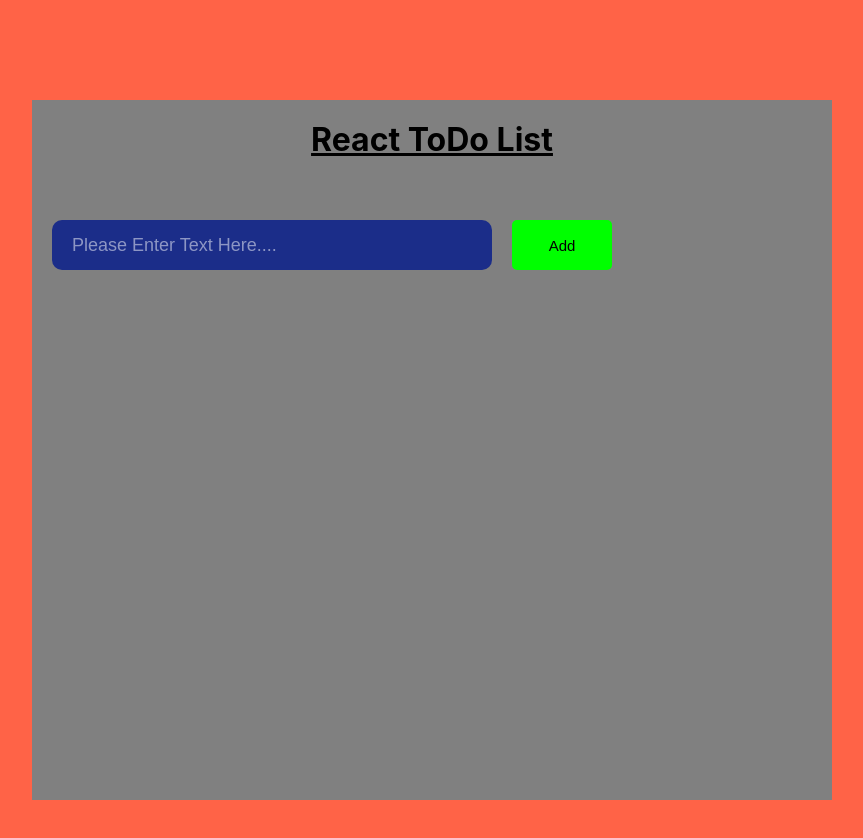
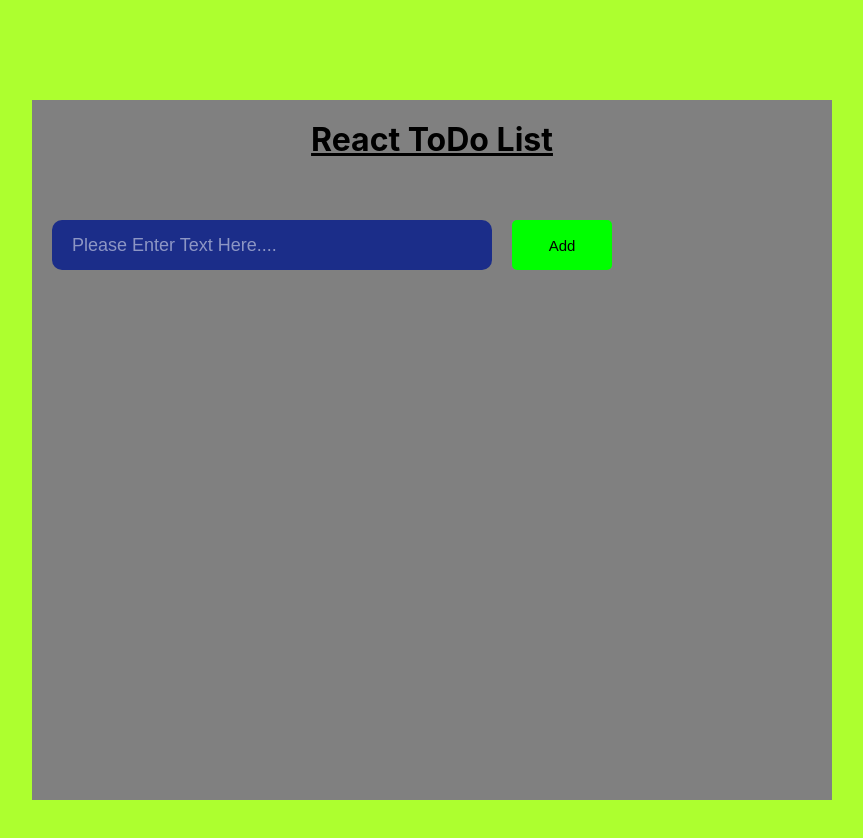
Before and after one commit to win90/React_ToDo_List_App, a React (Create React App) app: page / in a window 1280 px wide. Shown: the top 838 px of the page, without its empty margins (208-1071 px from the left). Built offline with nearby package versions, Linux system fonts and the light colour scheme.

Commit message:
final changing css in master

```diff
--- a/src/App.css
+++ b/src/App.css
@@ -6,7 +6,7 @@
 
 
 body{
-  background-color:tomato;
+  background-color:greenyellow
 }
 .App{
   background-color:grey;
```
